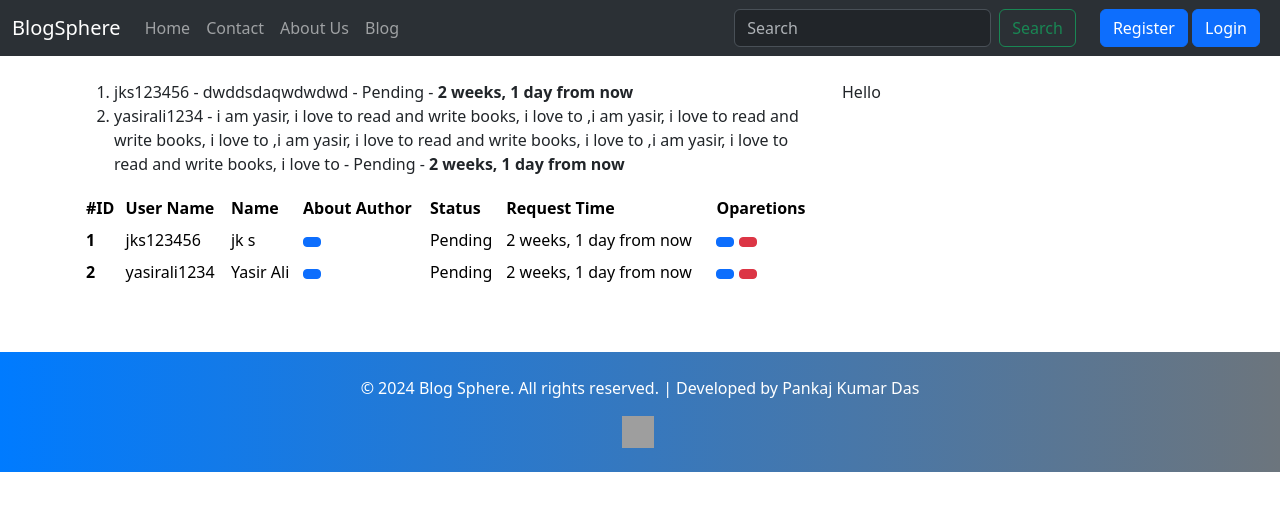
After one commit to PankajSP2019/Blog-App-With-Django, a Django app: page /author_request_handle/ in a window 1280 px wide. The commit adds this page. Shown: the top 511 px of the page. Run offline with Django 4.2, Linux system fonts and the light colour scheme; data comes from the database, SQL or seed files in the repository; both versions use the stored data as it was after the commit; grey boxes are pictures that could not be loaded.

Commit message:
first commit

```diff
--- a/django_blog/home/admin.py
+++ b/django_blog/home/admin.py
@@ -1,7 +1,8 @@
 from django.contrib import admin
-from .models import Contact_H, UserProfile
+from .models import Contact_H, UserProfile, AuthorRequest
 
 
 # Register your models here.
 admin.site.register(Contact_H)
 admin.site.register(UserProfile)
+admin.site.register(AuthorRequest)
--- a/django_blog/home/models.py
+++ b/django_blog/home/models.py
@@ -27,3 +27,21 @@ class UserProfile(models.Model):
 
     def __str__(self):
         return f"Profile ID-{self.up_no} UserName-{self.user.username}"
+
+
+class AuthorRequest(models.Model):
+    CATEGORY_CHOICES = [
+        ('Pending', 'Pending'),
+        ('Accepted', 'Accepted'),
+        ('Rejected', 'Rejected'),
+
+    ]
+
+    ar_no = models.AutoField(primary_key=True)
+    user = models.ForeignKey(User, on_delete=models.CASCADE)
+    about_author = models.TextField()
+    timestamp = models.DateTimeField(auto_now_add=True)
+    status = models.CharField(max_length=50, choices=CATEGORY_CHOICES)
+
+    def __str__(self):
+        return f"Request-No:{self.ar_no} User:{self.user} Status:{self.status}"
--- a/django_blog/home/urls.py
+++ b/django_blog/home/urls.py
@@ -11,6 +11,9 @@ urlpatterns = [
     path("login/", views.logged_in, name="Login"),
     path("logout/", views.logout_blog, name="Logout"),
     path("activate/<uidb64>/<token>", views.activate_user, name="Activate"),
-    path('checktiny', views.check_tiny, name="tiny")
+    path('checktiny', views.check_tiny, name="tiny"),
+    path('authorRequest/', views.authorRequest, name="AuthorRequest"),
+    path('author_request_handle/', views.author_request_handle, name="AuthorRequestHandle"),
+
 
 ]
--- a/django_blog/home/views.py
+++ b/django_blog/home/views.py
@@ -5,8 +5,11 @@ from django.contrib.auth.models import User
 from django.contrib.auth import authenticate, login, logout
 from django.contrib.auth.decorators import login_required
 
+# For Give Permission To User
+from django.contrib.auth.models import Permission
+
 # Models
-from .models import Contact_H, UserProfile
+from .models import Contact_H, UserProfile, AuthorRequest
 from blog.models import Post
 
 # For Sending Email, and Verified Email
@@ -219,5 +222,30 @@ def logout_blog(request):
     return HttpResponseRedirect(request.META.get('HTTP_REFERER'))
 
 
+@login_required(login_url="/")
+def authorRequest(request):
+    if request.method == 'POST':
+        about_author = request.POST['about_author']
+        if len(about_author) > 20:
+            author_request = AuthorRequest(user=request.user, about_author=about_author, status='Pending')
+            author_request.save()
+
+            messages.success(request, "Your Request Is Submitted To Our Admin. Wait For Confirmation.")
+            # It Redirects to the Same page From Where This Request Call
+            return HttpResponseRedirect(request.META.get('HTTP_REFERER'))
+
+        else:
+            messages.warning(request, "Your Description Is Too Short.")
+            # It Redirects to the Same page From Where This Request Call
+            return HttpResponseRedirect(request.META.get('HTTP_REFERER'))
+    else:
+        return HttpResponse("Something Went Wrong")
+
+
+def author_request_handle(request):
+    all_author_request = AuthorRequest.objects.all()
+    return render(request, "home/author_request_handle.html", {'all_author_request':all_author_request})
+
+
 def check_tiny(request):
     return render(request, "tinyMCE_example.html")
--- a/django_blog/templates/base.html
+++ b/django_blog/templates/base.html
@@ -62,13 +62,13 @@
                     <!-- Check If the User is the Super User Is Not -->
                     {% if user.is_superuser %}
                     <li class="nav-item">
-                        <a class="nav-link {% block superactive  %}{% endblock %}" href="#">Super User</a>
+                        <a class="nav-link {% block superactive  %}{% endblock %}" href="/author_request_handle">Author Request</a>
                     </li>
                     {% endif %}
                     <!-- Check If the User is the Is Staff Is Not -->
                     {% if user.is_staff %}
                     <li class="nav-item">
-                        <a class="nav-link {% block staffactive  %}{% endblock %}" href="#">Staff User</a>
+                        <a class="nav-link {% block staffactive  %}{% endblock %}" href="#">Author Panel</a>
                     </li>
                     {% endif %}
                     {% endif %}
@@ -231,7 +231,7 @@
                     <h1 class="modal-title fs-5" id="staticBackdropLabel">Become An Author</h1>
                     <button type="button" class="btn-close" data-bs-dismiss="modal" aria-label="Close"></button>
                 </div>
-                <form action="#" method="post" >
+                <form action="/authorRequest/" method="post" >
                     {% csrf_token %}
                     <div class="modal-body">
                         <div class="row">
@@ -277,6 +277,8 @@
 
 
 
+
+
     <script src="https://cdn.jsdelivr.net/npm/bootstrap@5.3.3/dist/js/bootstrap.bundle.min.js"
         integrity="sha384-YvpcrYf0tY3lHB60NNkmXc5s9fDVZLESaAA55NDzOxhy9GkcIdslK1eN7N6jIeHz" crossorigin="anonymous">
     </script>
--- /dev/null
+++ b/django_blog/templates/home/author_request_handle.html
@@ -0,0 +1,54 @@
+{% extends 'base.html' %}
+
+{% block title %} Admin-Author Request {% endblock %}
+
+{% block superactive %} active {% endblock %}
+{% load humanize %}
+
+{% block body %}
+    <div class="container my-4">
+        <div class="row">
+            <div class="col-md-8">
+                <ol>
+                    {% for author_request in all_author_request %}
+                        <li>{{author_request.user.username}} - {{author_request.about_author}} - {{author_request.status}} - <b>{{author_request.timestamp|naturaltime}}</b></li>
+                    {% endfor %}
+                </ol>
+                <table class="table table-hover table-borderless table-sm ">
+                    <thead>
+                        <tr>
+                            <th scope="col">#ID</th>
+                            <th scope="col">User Name</th>
+                            <th scope="col">Name</th>
+                            <th scope="col">About Author</th>
+                            <th scope="col">Status</th>
+                            <th scope="col">Request Time</th>
+                            <th scope="col">Oparetions</th>
+                        </tr>
+                    </thead>
+                    <tbody class="table-group-divider">
+                        {% for author_request in all_author_request %}
+                            {% if author_request.status == "Pending" %}
+                                <tr>
+                                    <th scope="row">{{author_request.ar_no}}</th>
+                                    <td>{{author_request.user.username}}</td>
+                                    <td>{{author_request.user.first_name}} {{author_request.user.last_name}}</td>
+                                    <td><button class="btn btn-primary btn-sm"></button></td>
+                                    <td>{{author_request.status}}</td>
+                                    <td>{{author_request.timestamp|naturaltime}}</td>
+                                    <td><button class="btn btn-primary btn-sm"></button> <button class="btn btn-danger btn-sm"></button></td>
+                                </tr>
+                            {% endif %}
+                        {% endfor %}
+
+                    </tbody>
+                </table>
+
+            </div>
+            <div class="col-md-4">
+                Hello
+            </div>
+
+        </div>
+    </div>
+{% endblock %}
```
Also changed, not shown: django_blog/db.sqlite3.
